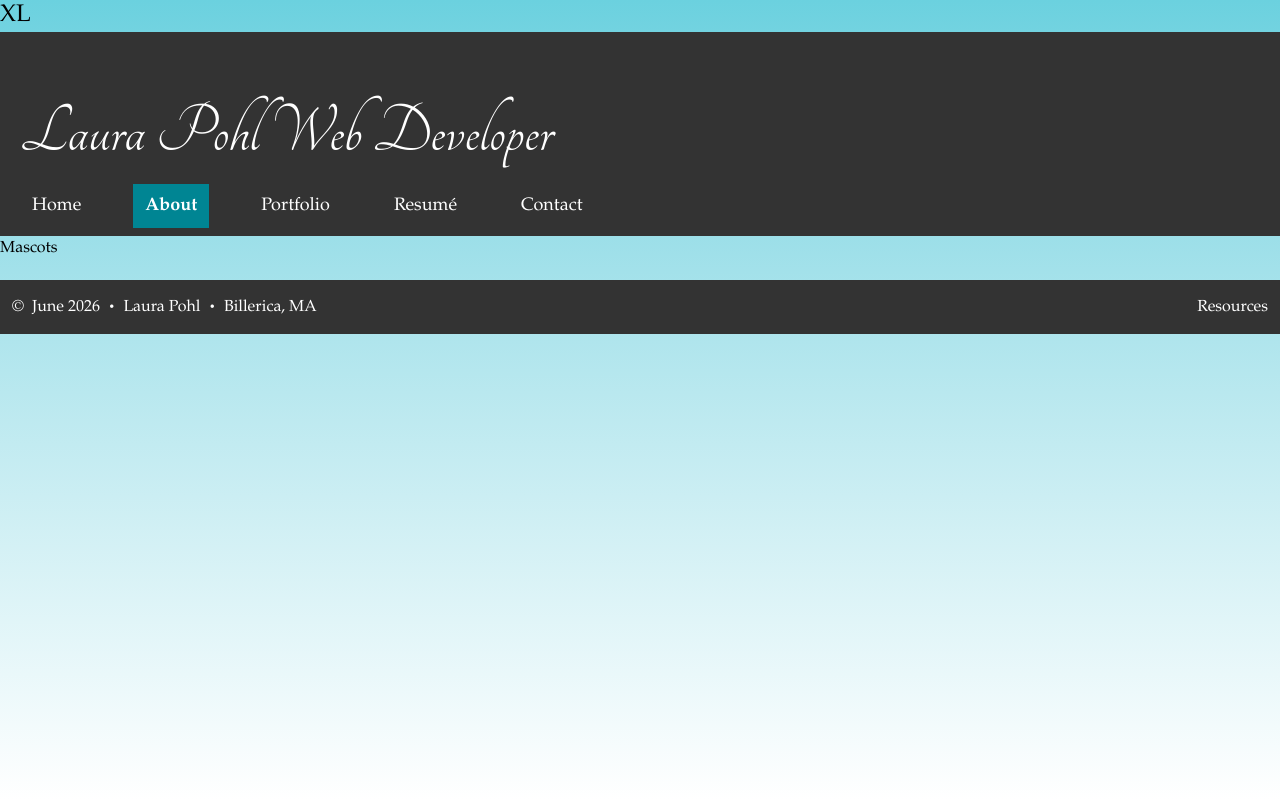
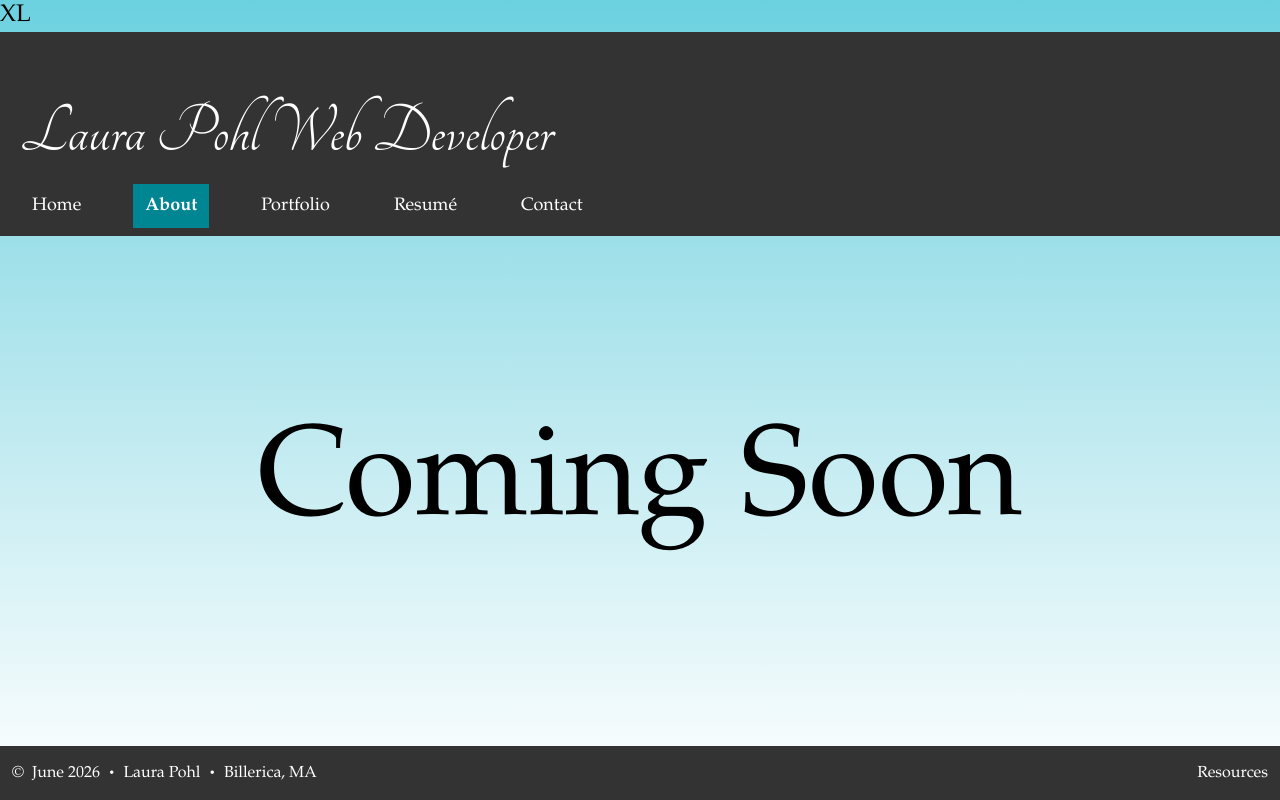
Before and after one commit to irishmaiden18/portfolio-2026, a React (Vite) app: page /mascots in a window 1280 px wide. Built offline with nearby package versions, Linux system fonts and the light colour scheme.

Commit message:
adds coming soon component for mascots page

```diff
--- a/src/App.jsx
+++ b/src/App.jsx
@@ -12,6 +12,7 @@ import HamburgerNav from './components/Navbar/HamburgerNav'
 import DesktopNav from './components/Navbar/DesktopNav'
 import Footer from './components/Footer'
 import Resources from './components/Resources'
+import ComingSoon from './components/ComingSoon'
 
 function App() {
 
@@ -57,7 +58,7 @@ function App() {
         <Routes>
           <Route path="/" element={<Home/>}/>
           <Route path="/my-story" element={<MyStory/>}/>
-          <Route path="/mascots" element={<Mascots/>}/>
+          <Route path="/mascots" element={<ComingSoon/>}/>
           <Route path="/portfolio" element={<Portfolio/>}/>
           <Route path="/resume" element={<Resume/>}/>
           <Route path="/contact" element={<Contact/>}/>
--- /dev/null
+++ b/src/components/ComingSoon.jsx
@@ -0,0 +1,40 @@
+
+const ComingSoon = () => {
+  return (
+    <>
+        {/*
+            * relative         -> creates a positioning anchor point so that any inner "absolute" children align relative to this box, instead of floating out into the rest of the app
+            * grow             -> tells this element to expand vertically and absorb all available remaining empty space between the header/navbar and footer
+            * min-h-0          -> allows this container to shrink down if needed, which prevents it from pushing the footer off the page, without breaking the layout
+            * overflow-hidden  -> hard-clips any accidental pixel leaks at the container boundaries, stripping away vertical scrollbars instantly
+        */}
+        <div className="md:container mx-auto relative grow min-h-0 w-full overflow-hidden">
+
+            {/* an invisible overlay box that handles the dead-center alignment
+                * absolute       -> detaches this div from the standard document flow so it can stretch independently without shifting the footer
+                * inset-0        -> stretches this div to match all 4 corners (top, bottom, left, right) of the relative parent div perfectly
+                * items-center   -> vertically centers inner component(s)
+                * justify-center -> horizontally centers the inner component(s)
+            */}
+            <div className="absolute inset-0 flex items-center justify-center pt-6 p-4">
+
+                {/* whitespace-nowrap -> explicitly commands the browser to lock the text to a single horizontal line, preventing "Coming Soon" from breaking onto two lines.*/}
+                <h1 className="text-center text-6xl md:text-8xl lg:text-9xl whitespace-nowrap">Coming Soon</h1>
+
+            </div> {/* Closes the invisible overlay box */}
+
+            {/*
+                * min-h-[45vh]         -> Forces a minimum layout height of 45% of the viewport, ensuring this page component maintains a solid presence so the footer stays anchored at the bottom
+                * pointer-events-none  -> Makes this layer completely unclickable so it can never accidentally block any user mouse clicks
+                * invisible            -> Hides this element entirely from view so it functions purely as an invisible spacer block to safely preserve layout dimensions
+            */}
+            <div className="min-h-[45vh] pointer-events-none invisible"></div>
+
+        </div>
+    </>
+  )
+}
+
+export default ComingSoon
+
+//h-[calc(100dvh-var(--header-nav-footer-height,100%))]
```
